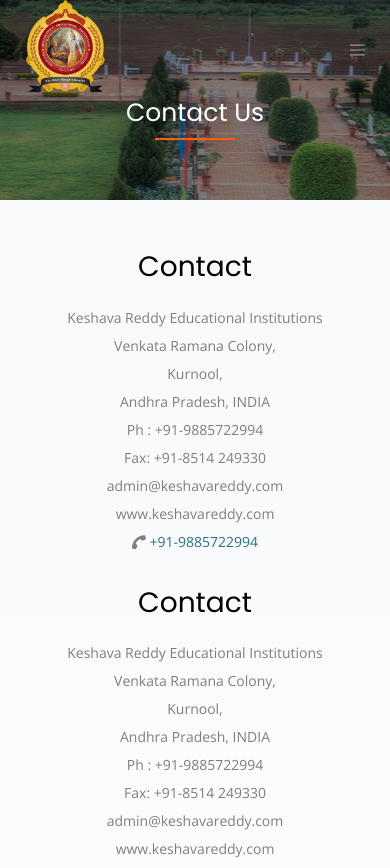
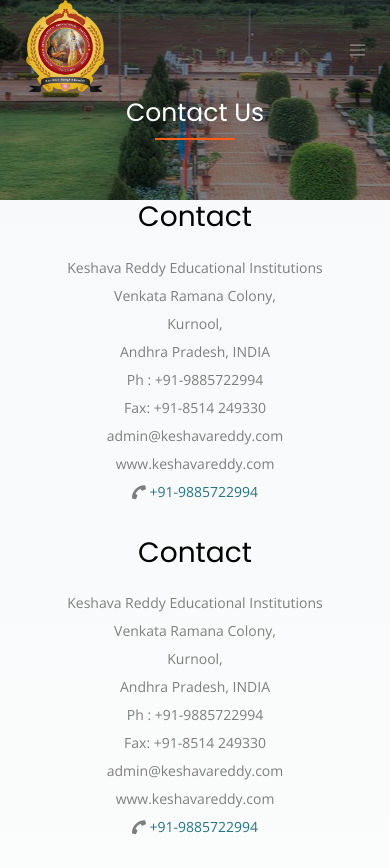
Before and after one commit to krei-school/krei-school.github.io, a Jekyll site: the page built from contact-us.md, in a window 390 px wide. Shown: the top 868 px of the page. Built offline with Jekyll 4.4.1, drawn with Linux system fonts in a browser that asks for light colours; grey boxes are pictures that could not be loaded.

Commit message:
Update style.css

```diff
--- a/assets/css/style.css
+++ b/assets/css/style.css
@@ -1362,6 +1362,13 @@
         margin-right: 65%;
         text-shadow: 0 1px 0 #fff;
     }
+    .jkl-header-bg {
+        top: 0px;
+        height: 200px;
+    }
+    main>section.grey-bg:first-child>.container-fluid.pt-50{
+        padding-top:0;
+    }
 }
 
 
@@ -1379,6 +1386,9 @@
     .jkl-header-bg {
         top: 0px;
         height: 200px;
+    }
+    main>section.grey-bg:first-child>.container-fluid.pt-50{
+        padding-top:0;
     }
 }
 
```
